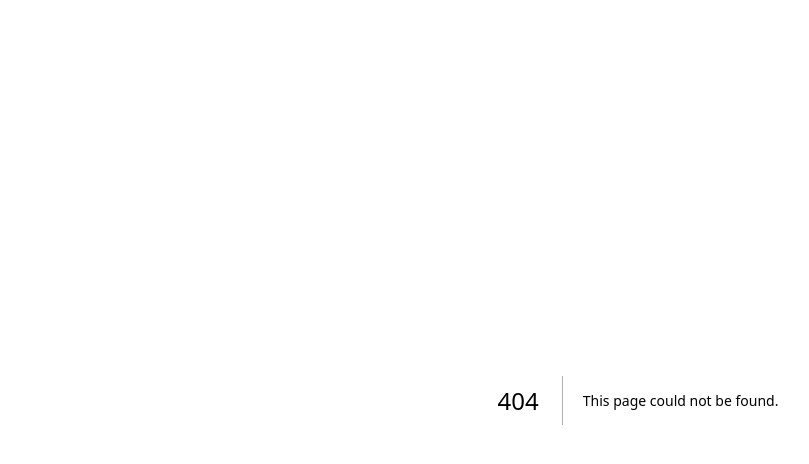
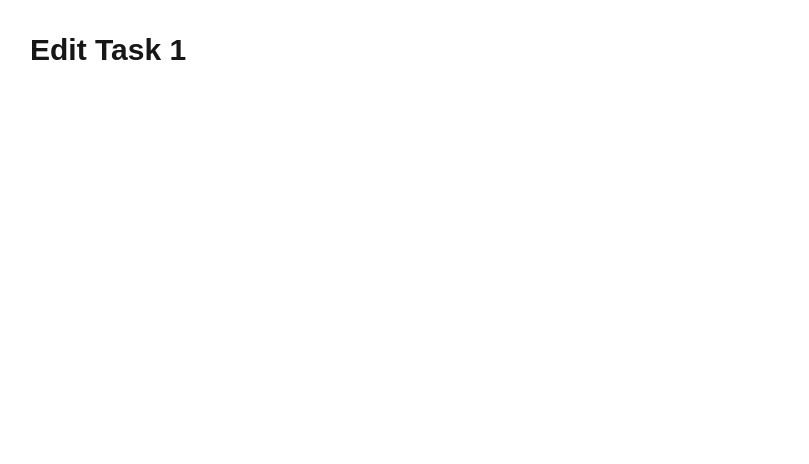
Before and after one commit to 2888986-cs/COMS3011A-Lab1-TodoApp, a Next.js app: page /edit/1 in a window 1280 px wide. Before the commit this address had no page. Shown: the top 464 px of the page, without its empty margins (2-811 px from the left). Built offline with nearby package versions, Linux system fonts and the light colour scheme.

Commit message:
Fixed the edit button

```diff
--- /dev/null
+++ b/app/edit/[id]/page.tsx
@@ -0,0 +1,17 @@
+type Props = {
+    params: Promise<{
+        id: string;
+    }>;
+};
+
+export default async function EditPage({ params }: Props) {
+    const { id } = await params;
+
+    return (
+        <div className="p-8">
+            <h1 className="text-3xl font-bold">
+                Edit Task {id}
+            </h1>
+        </div>
+    );
+}
--- a/components/TaskCard.tsx
+++ b/components/TaskCard.tsx
@@ -1,4 +1,5 @@
 "use client";
+import Link from "next/link";
 
 type Task = {
     id: number;
@@ -56,9 +57,11 @@ export default function TaskCard({
             <p>✅ {task.status}</p>
 
         <div className="mt-4 flex gap-2">
-            <button className="rounded bg-yellow-500 px-4 py-2 text-white">
-            Edit
-            </button>
+            <Link href={`/edit/${task.id}`}>
+                <button className="rounded bg-yellow-500 px-4 py-2 text-white">
+                    Edit
+                </button>
+            </Link>
 
             {!task.archived && (
                 <button
```
